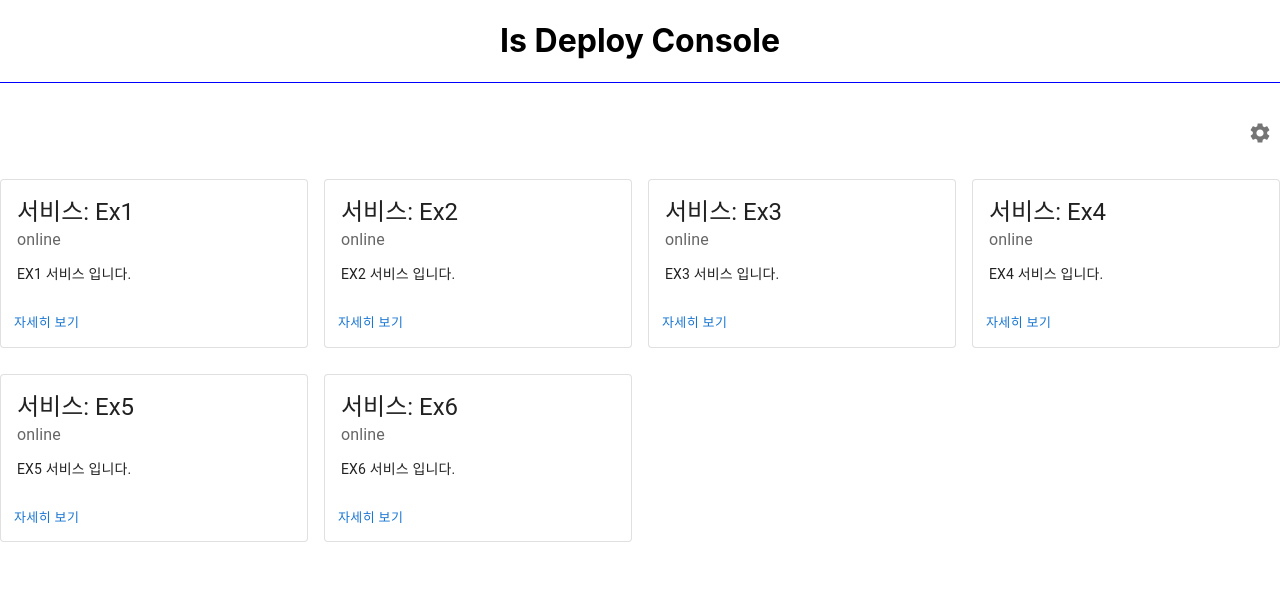
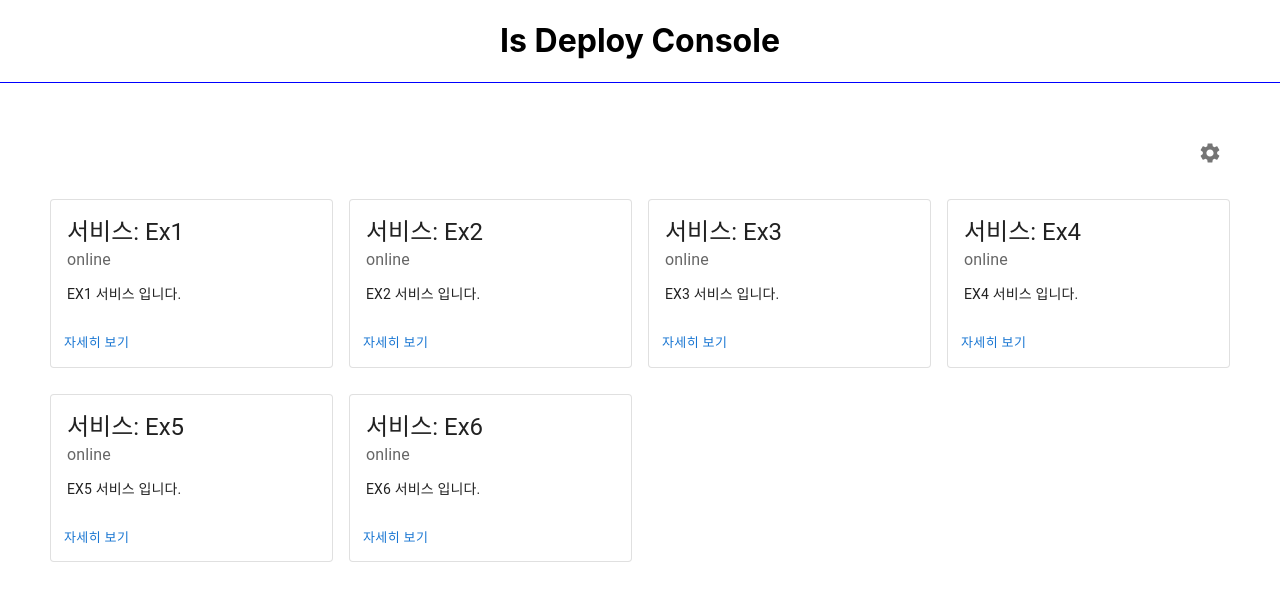
Before and after one commit to danawalab/is-deploy-console, a Next.js app: page / in a window 1280 px wide. Shown: the top 600 px of the page. Built offline with nearby package versions, Linux system fonts and the light colour scheme.

Commit message:
body에 marigin 추가

```diff
--- a/pages/_index.module.scss
+++ b/pages/_index.module.scss
@@ -2,3 +2,7 @@
   margin: 10px;
   float: right;
 }
+
+.body {
+  margin: 50px;
+}
--- a/pages/index.js
+++ b/pages/index.js
@@ -11,7 +11,7 @@ const TITLE = "Is Deploy Console";
 export default function Home() {
     return (
         <Layout title={TITLE}>
-            <Box sx={{flexGrow: 1}}>
+            <Box sx={{flexGrow: 1}} className={styles.body}>
                 <Grid container spacing={2}>
                     <Grid item xs={12}>
                         <IconButton className={styles.iconButton}>
--- a/pages/service/[id].js
+++ b/pages/service/[id].js
@@ -27,7 +27,7 @@ export default function ServiceHome() {
 
     return (
         <Layout title={`${id}`}>
-            <Box sx={{flexGrow: 1}}>
+            <Box sx={{flexGrow: 1}} className={styles.body}>
                 <Grid container spacing={2}>
                     <Grid item xs={12}>
                         <IconButton className={styles.iconButton}>
```
Also changed, not shown: model/service.js (deleted).
